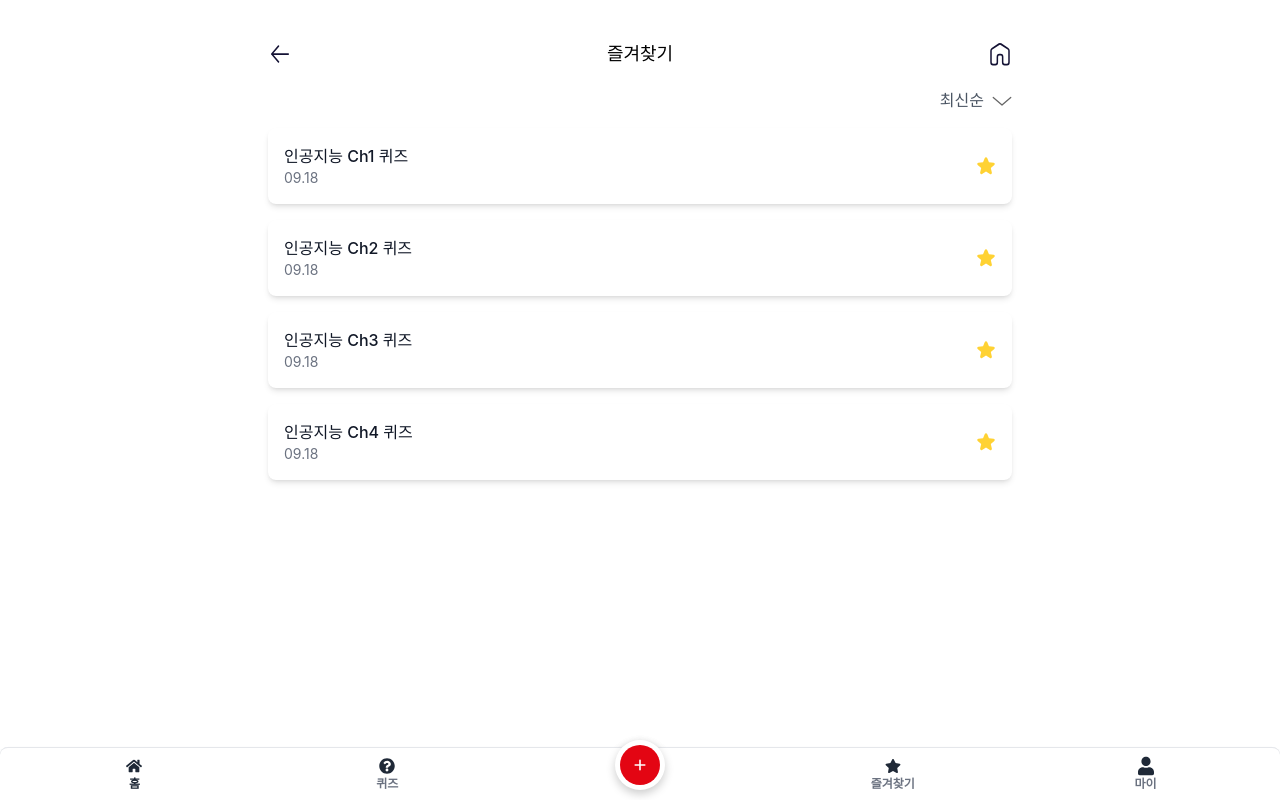
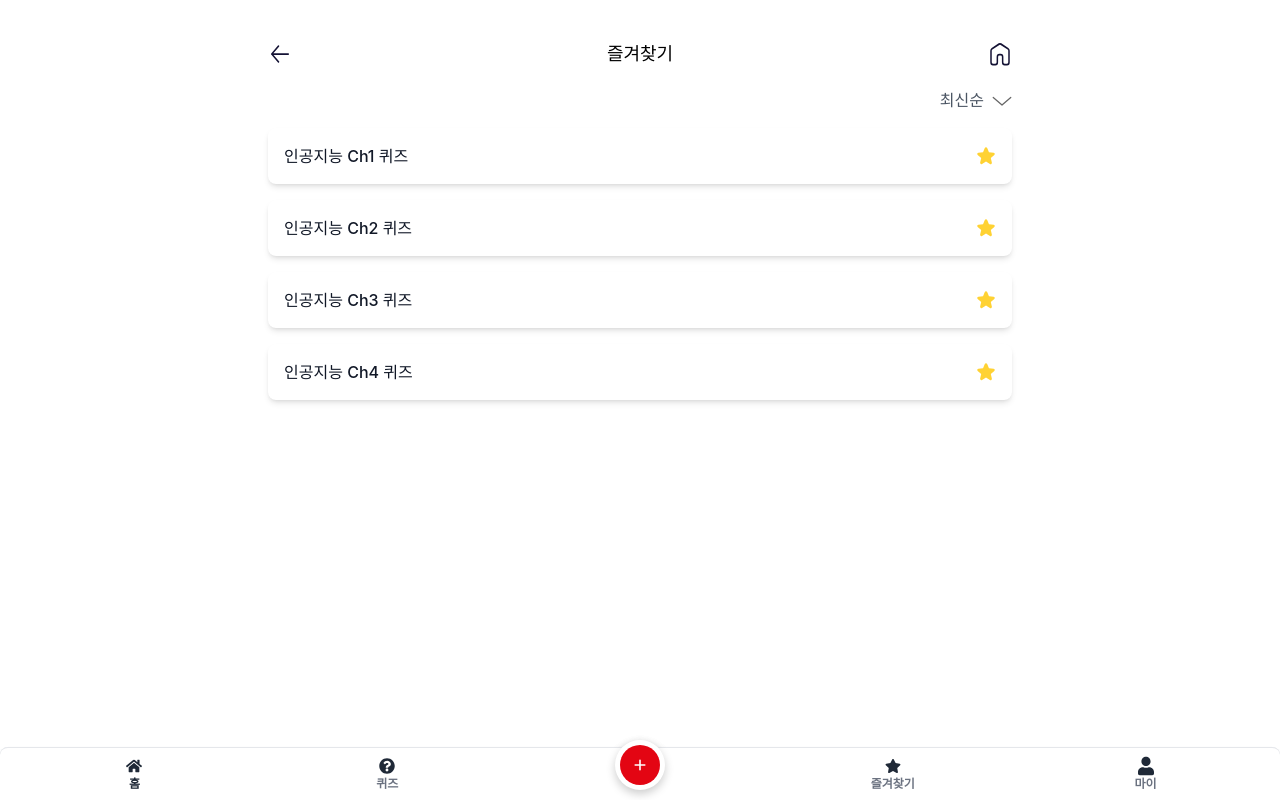
Before and after one commit to TEAM-MukTae/fe, a React (Create React App) app: page /starred in a window 1280 px wide. Built offline with nearby package versions, Linux system fonts and the light colour scheme; a web font is replaced by a local one.

Commit message:
feat: StarredPage 컴포넌트 날짜 추가

```diff
--- a/src/pages/StarredPage.tsx
+++ b/src/pages/StarredPage.tsx
@@ -35,7 +35,7 @@ const StarredPage = () => {
             {dummy.quiz.map((quiz) => (
                 <Card
                     key={quiz.quizId}
-                    keyword={quiz.date}
+                    date={quiz.date}
                     isStarred={quiz.starred}
                 >
                     {quiz.title}
```
